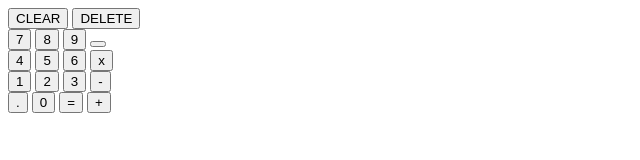
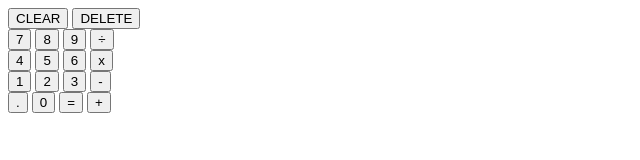
Before and after one commit to jerrywang2352/calculator, a plain HTML site: page index.html in a window 1280 px wide. Shown: the full height of the page, 0-640 px from the left. Drawn offline with Linux system fonts and the light colour scheme.

Commit message:
Refine HTML calculator layout

```diff
--- a/index.html
+++ b/index.html
@@ -6,6 +6,7 @@
         <link rel="stylesheet" href="style.css">
     </head>
     <body>
+        <div class = "calculator">
             <div class="display">
                 <div class = "input"></div>
                 <div class="results"></div>
@@ -19,7 +20,7 @@
                     <button class="7">7</button>
                     <button class="8">8</button>
                     <button class="9">9</button>
-                <button class="divide"></button>
+                    <button class="divide">÷</button>
                 </div>
                 <div class ="row3">
                     <button class="4">4</button>
@@ -40,5 +41,6 @@
                     <button class="add">+</button>
                 </div>
             </div>
+        </div>
     </body>
 </html>
--- a/script.js
+++ b/script.js
@@ -1,4 +1,3 @@
-
 function operate(a,b,operator) {
     if(operator === "add") {
         return add(a,b);
```
Lines whose indentation alone changed are shown as unchanged.
